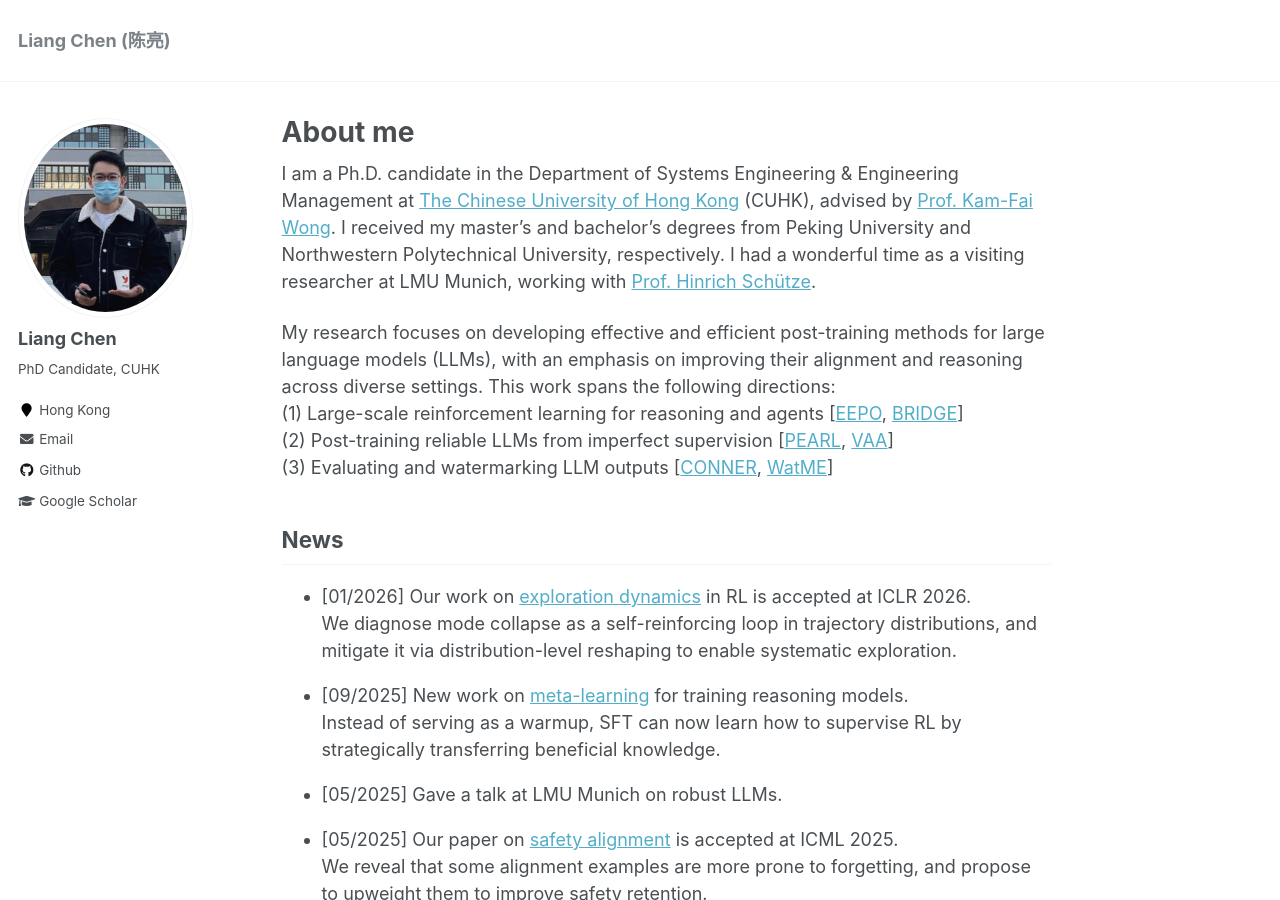
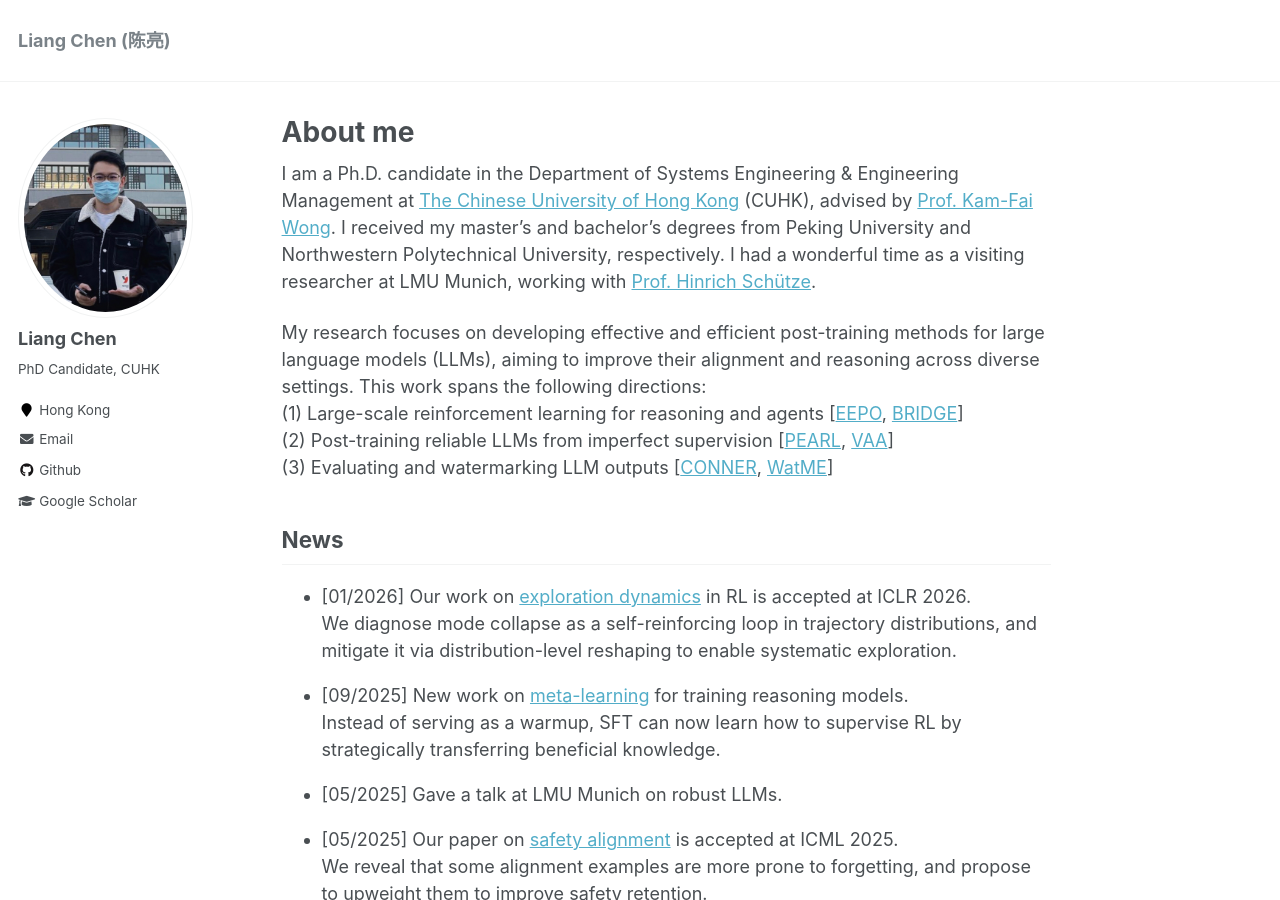
Before and after one commit to ChanLiang/ChanLiang.github.io, a Jekyll site: the page built from _pages/about.md, in a window 1280 px wide and 900 px high. Built offline with Jekyll 4.4.1, drawn with Linux system fonts in a browser that asks for light colours.

Commit message:
Update about.md

```diff
--- a/_pages/about.md
+++ b/_pages/about.md
@@ -36,7 +36,7 @@ I had a wonderful time as a visiting researcher at LMU Munich, working with [Pro
 <!-- My research interests lie in natural language processing and large language models (LLMs). Currently, I’m focusing on the following topics:  -->
 <!-- Currently, I’m focusing on:    -->
 <!-- My research focuses on post-training of large language models (LLMs), including:    -->
-My research focuses on developing effective and efficient post-training methods for large language models (LLMs), with an emphasis on improving their alignment and reasoning across diverse settings. This work spans the following directions:
+My research focuses on developing effective and efficient post-training methods for large language models (LLMs), aiming to improve their alignment and reasoning across diverse settings. This work spans the following directions:
 (1) Large-scale reinforcement learning for reasoning and agents [[EEPO](https://arxiv.org/pdf/2510.05837), [BRIDGE](https://arxiv.org/pdf/2509.06948)]
 (2) Post-training reliable LLMs from imperfect supervision [[PEARL](https://openreview.net/pdf?id=txoJvjfI9w), [VAA](https://openreview.net/pdf?id=EMHED4WTHT)]
 (3) Evaluating and watermarking LLM outputs [[CONNER](https://aclanthology.org/2023.emnlp-main.390), [WatME](https://aclanthology.org/2024.acl-long.496/)]
```
